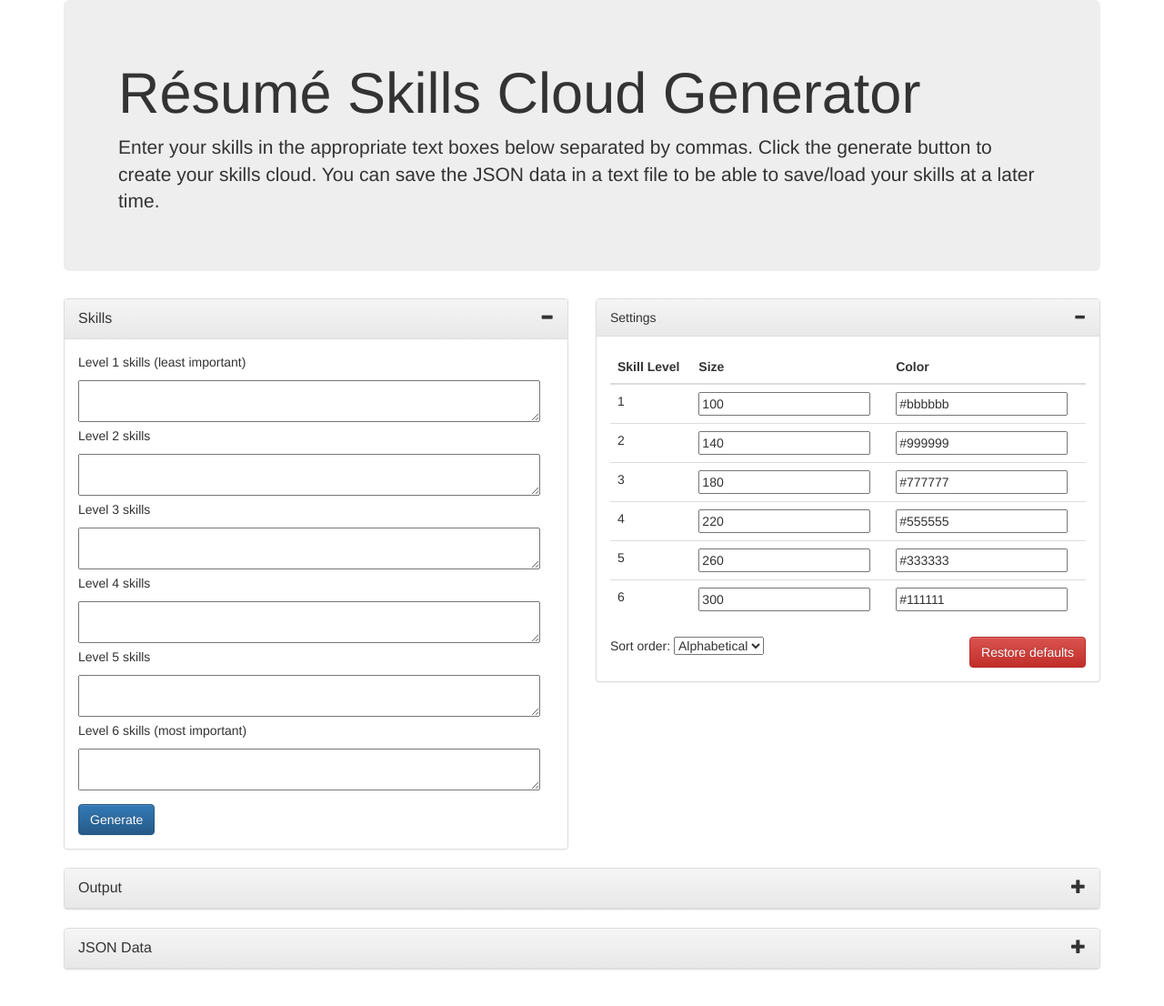
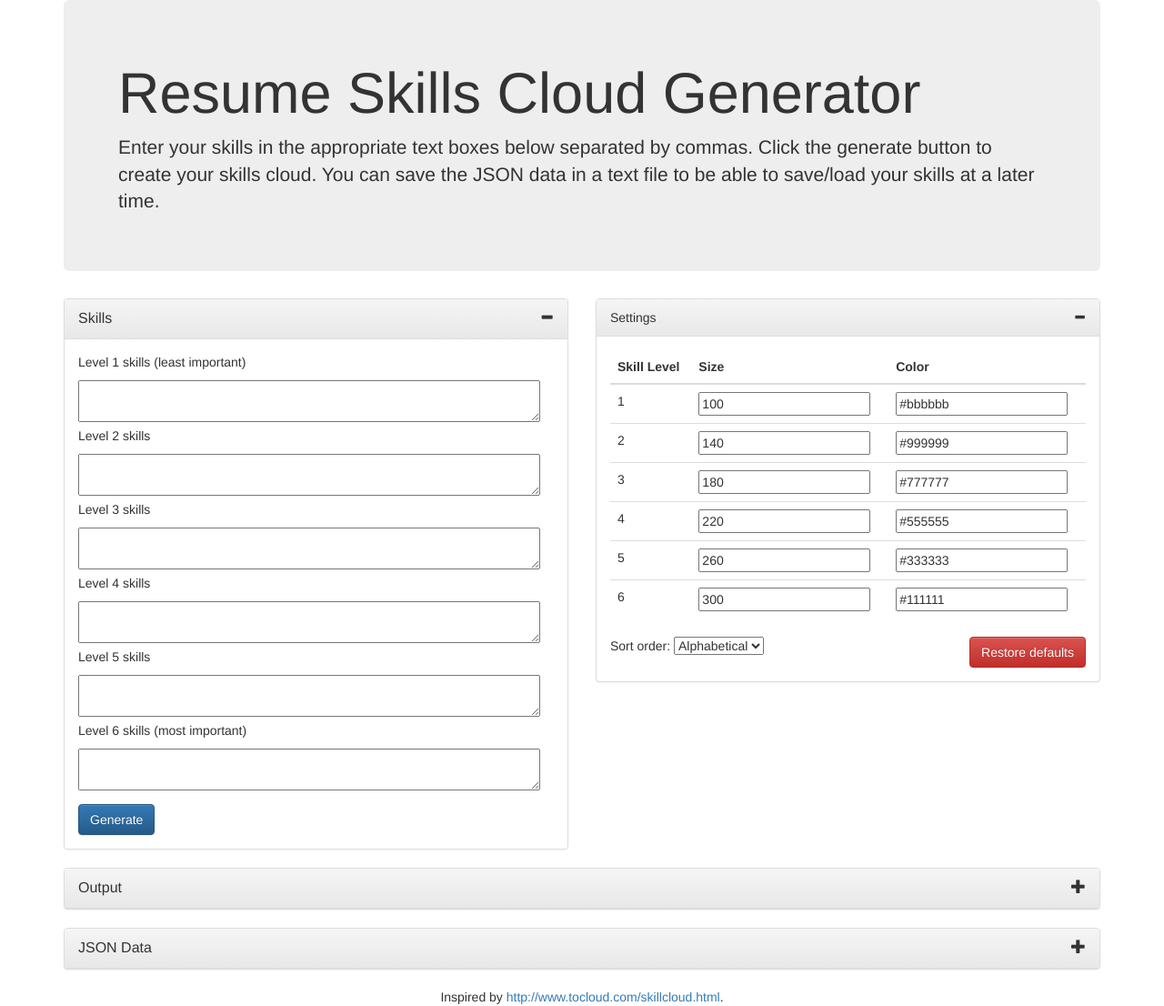
Before and after one commit to gerco/skillscloud, a plain HTML site: page index.html in a window 1280 px wide. Shown: the whole page at 91% size. Drawn offline with Linux system fonts and the light colour scheme.

Commit message:
Add acknowledgement and remove accents

```diff
--- a/index.html
+++ b/index.html
@@ -270,7 +270,7 @@
 <body>
 	<div class="container">
 		<div class="jumbotron">
-			<h1>R&eacute;sum&eacute; Skills Cloud Generator</h1>
+			<h1>Resume Skills Cloud Generator</h1>
 			<p class="lead">
 				Enter your skills in the appropriate text boxes below separated by commas. Click the generate button to
 				create your skills cloud. You can save the JSON data in a text file to be able to save/load your skills at
@@ -399,6 +399,12 @@
 			</div>
 		</div> <!-- row -->
 
+		<div class="row">
+			<div class="col-md-12 text-center">
+				Inspired by <a href="http://www.tocloud.com/skillcloud.html">http://www.tocloud.com/skillcloud.html</a>.
+			</div>
+		</div>
+
 	</div> <!-- container -->
 </body>
 </html>
```
